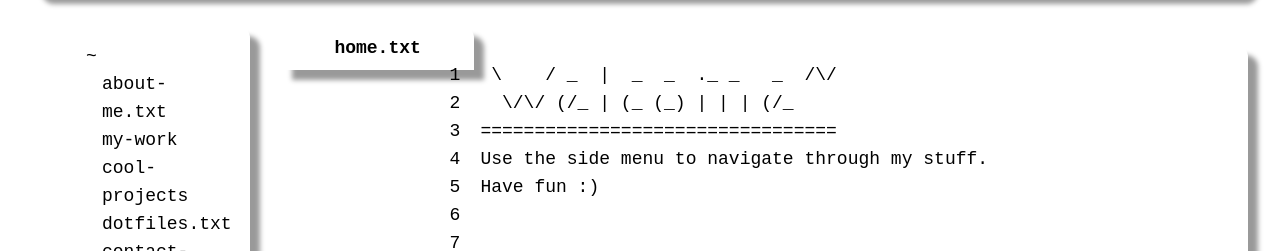
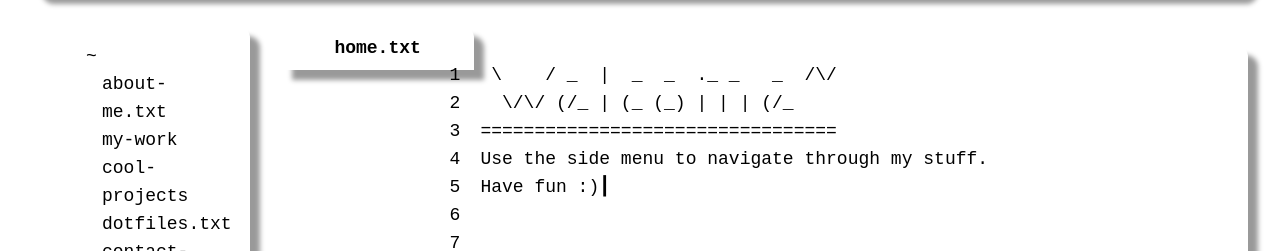
Before and after one commit to ikz87/ikz87-portfolio, a SvelteKit app: page / in a window 1280 px wide. Shown: the part 134-385 px from the top of the page. Built offline with nearby package versions, Linux system fonts and the light colour scheme; some icons are missing; a web font is replaced by a local one; what @catppuccin/tailwindcss would draw is missing.

Commit message:
Add beam to typewriter

```diff
--- a/src/routes/components/Terminal.svelte
+++ b/src/routes/components/Terminal.svelte
@@ -33,12 +33,15 @@
 	let typewriter = ""
 	let typing_speed = 5;
 	let typing_interval;
+	let typing = true;
 
 
 	function change_tab(tab_title) {
 		loadedImages = {};
 		selected_tab = tab_title;
 		typewriter = "";
+		typing = true;
+		showCursor = true;
 		let text = content[tab_title];
 		let i = 0;
 		left_shadow_opacity = 0;
@@ -56,16 +59,26 @@
 
 		typing_interval = setInterval(() => {
 			if (i < text.length) {
-				typewriter += text[i]; // Append the next character (including newlines)
+				typewriter += text[i];
 				i++;
 
 				// Ensure Svelte updates the variable reactively
 				typewriter = `${typewriter}`;
 			} else {
+				typing = false;
 				clearInterval(typing_interval);
 			}
 		}, typing_speed);
 	}
+
+	let showCursor = false;
+	setInterval(() => {
+        if (!typing) {
+            showCursor = !showCursor;
+        } else {
+            showCursor = true;
+        }
+    }, 500);
 
 
 	// Stuff to show skeletons for images
@@ -198,7 +211,7 @@
 			</div>
 			<div class="flex flex-col w-full h-full" bind:this={text_container}>
 					<div class=" { preserve_white_space? "ascii" : "" } lg:text-lg text-xs px-3 text-ctp-text transition-all">
-						{@html typewriter}
+						{@html typewriter}{#if showCursor}<span class="fading">┃</span>{/if}
 					</div>
 			</div>
 		</div>
@@ -262,5 +275,14 @@
   .bouncing {
     animation: upDown 1s ease-in-out infinite; /* Adjust speed */
   }
+  .blinking {
+    animation: blink 1s steps(2, start) infinite;
+    color: currentColor;
+}
+
+@keyframes blink {
+    from { opacity: 1; }
+    to { opacity: 0; }
+}
 
 </style>
```
